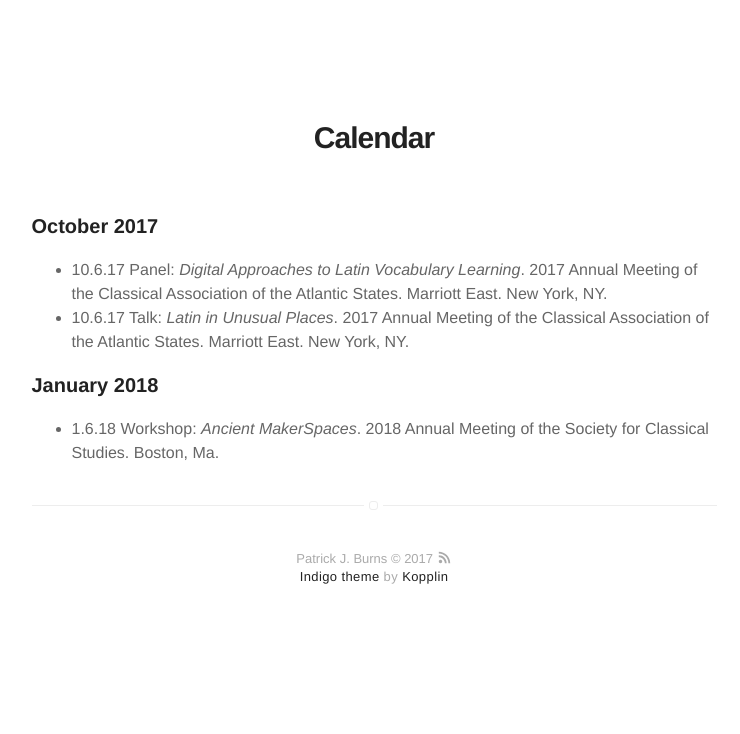
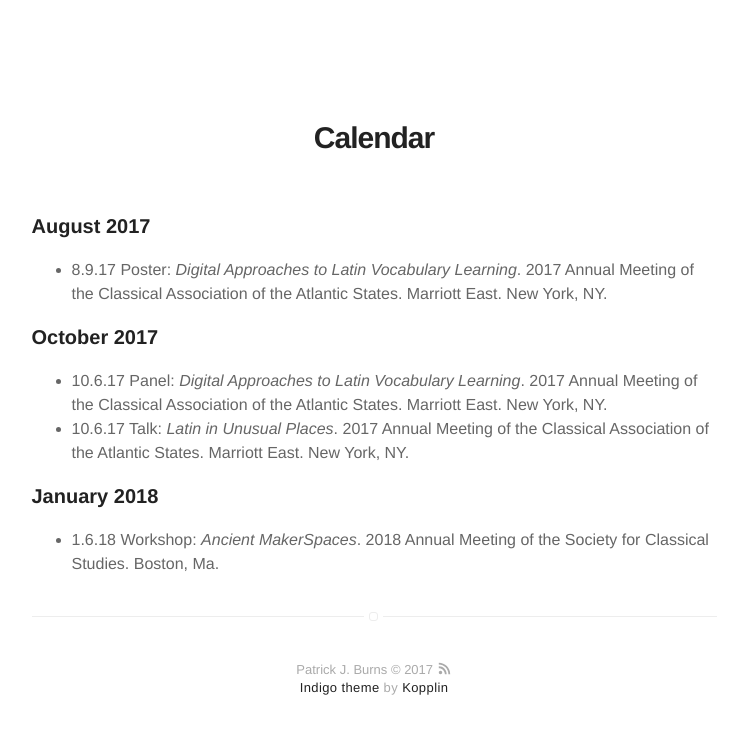
Before and after one commit to diyclassics/diyclassics.github.io, a Jekyll site: the page built from calendar.md, in a window 1280 px wide, cut to the strip 104-838 px from the top of the page. Shown: the whole strip, without its empty margins (266-1006 px from the left). Built offline with Jekyll 4.4.1, drawn with Linux system fonts in a browser that asks for light colours.

Commit message:
Add date to calendar

```diff
--- a/calendar.md
+++ b/calendar.md
@@ -4,6 +4,9 @@ layout: calendar
 ---
 
 # Calendar
+
+### August 2017
+- 8.9.17 Poster: *Digital Approaches to Latin Vocabulary Learning*. 2017 Annual Meeting of the Classical Association of the Atlantic States. Marriott East. New York, NY.
 
 ### October 2017
 - 10.6.17 Panel: *Digital Approaches to Latin Vocabulary Learning*. 2017 Annual Meeting of the Classical Association of the Atlantic States. Marriott East. New York, NY.
```
